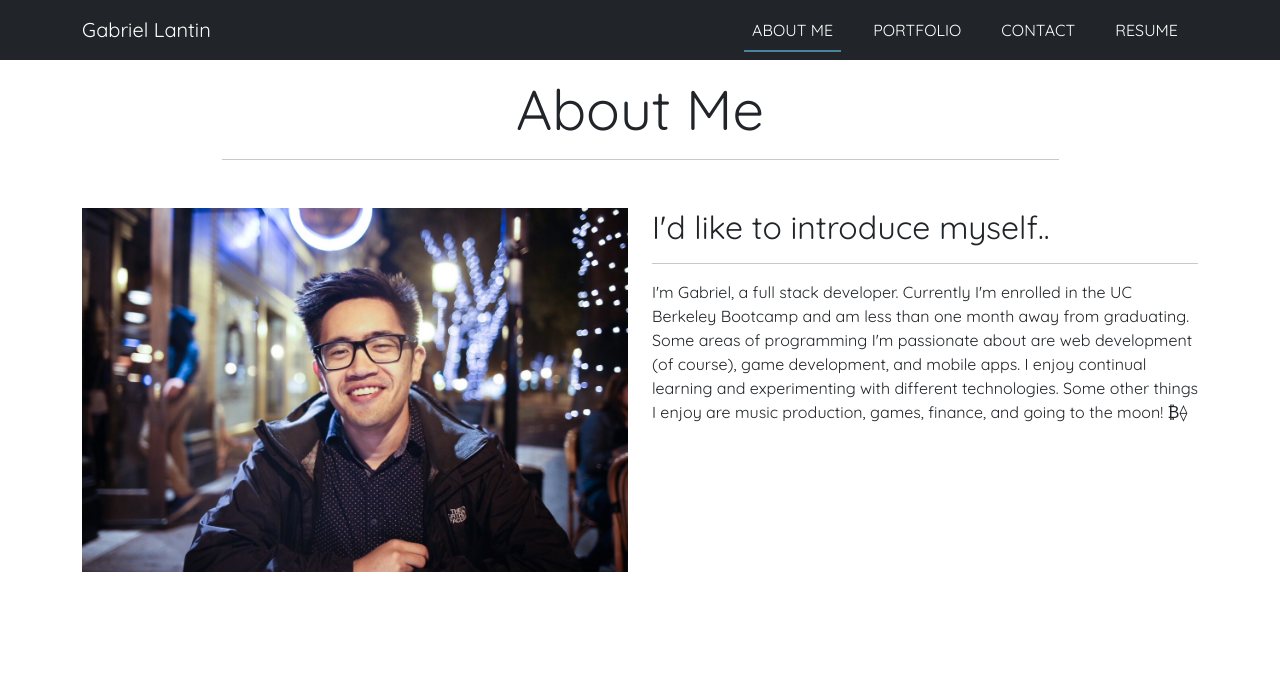
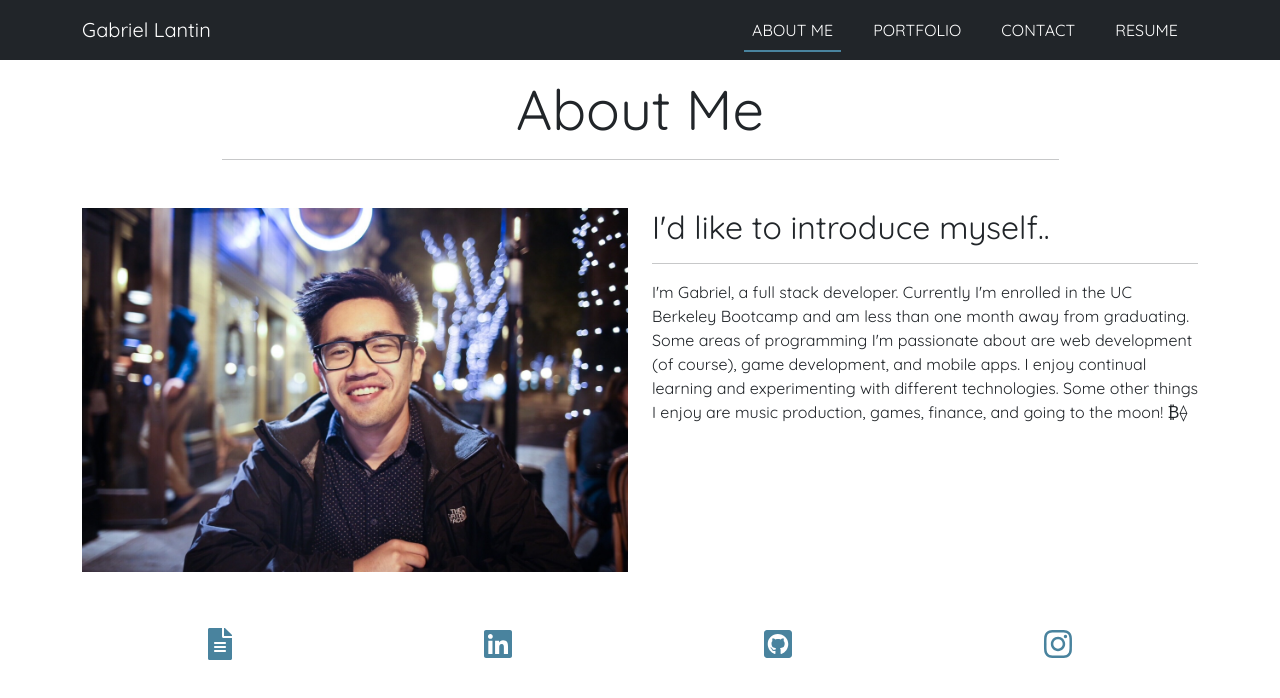
Before and after one commit to mushymane/react-portfolio, a React (Create React App) app: page / in a window 1280 px wide. Shown: the top 698 px of the page. Built offline with nearby package versions, Linux system fonts and the light colour scheme; a web font is replaced by a local one.

Commit message:
implemented footer

```diff
--- a/package.json
+++ b/package.json
@@ -4,6 +4,7 @@
   "private": true,
   "dependencies": {
     "@fortawesome/fontawesome-svg-core": "^1.2.36",
+    "@fortawesome/free-brands-svg-icons": "^5.15.4",
     "@fortawesome/free-solid-svg-icons": "^5.15.4",
     "@fortawesome/react-fontawesome": "^0.1.16",
     "@testing-library/jest-dom": "^5.15.0",
--- a/src/App.css
+++ b/src/App.css
@@ -8,6 +8,10 @@
 
 * {
   font-family: 'Quicksand', sans-serif;
+}
+
+a {
+  color: var(--primary-blue) !important;
 }
 
 button a {
--- /dev/null
+++ b/src/components/Footer.js
@@ -0,0 +1,19 @@
+import React from 'react';
+import { FontAwesomeIcon } from '@fortawesome/react-fontawesome';
+import { faFileAlt, faEnvelope } from '@fortawesome/free-solid-svg-icons';
+import { faLinkedin, faGithubSquare, faInstagram } from '@fortawesome/free-brands-svg-icons';
+import resume from '../Resume.pdf'
+
+const Footer = () => {
+    return (
+        <div className="container d-flex justify-content-around mx-auto my-2">
+            <a href={resume} target="_blank"><FontAwesomeIcon icon={faFileAlt} size="2x" /></a>
+            <a href="https://www.linkedin.com/in/luigilantin/" target="_blank"><FontAwesomeIcon icon={faLinkedin} size="2x" /></a>
+            <a href="https://github.com/mushymane" target="_blank"><FontAwesomeIcon icon={faGithubSquare} size="2x" /></a>
+            <a href="https://www.instagram.com/yeahdazright/" target="_blank"><FontAwesomeIcon icon={faInstagram} size="2x" /></a>
+            {/* <p><FontAwesomeIcon icon={faEnvelope} size="2x" /> lantinluigi@gmail.com</p> */}
+        </div>
+    )
+}
+
+export default Footer;
--- a/src/components/PortfolioContainer.js
+++ b/src/components/PortfolioContainer.js
@@ -1,5 +1,6 @@
 import React, { useState } from 'react';
 import Navbar from './Navbar';
+import Footer from './Footer';
 import About from './pages/About';
 import Portfolio from './pages/Portfolio';
 // import Contact from './pages/Contact';
@@ -29,7 +30,7 @@ export default function PortfolioContainer() {
         <div>
             <Navbar currentPage={currentPage} handlePageChange={handlePageChange} />
             {renderPage()}
-            {/* <Footer /> */}
+            <Footer />
         </div>
     )
 }
--- a/src/components/pages/About.js
+++ b/src/components/pages/About.js
@@ -6,15 +6,15 @@ export default function About() {
         <div className="mt-3 pb-5 container" id="about">
             <div className="post-heading text-center">
                 <h3 className="display-4 font-weight-bold">About Me</h3>
-            <hr className="w-75 mx-auto mb-5"/>
+                <hr className="w-75 mx-auto mb-5" />
             </div>
             <div className="row">
                 <div className="col-lg-6 col-md-6 col-12">
-                <img src={pic} className="img-fluid" alt="meow"/>
+                    <img src={pic} className="img-fluid" alt="meow" />
                 </div>
                 <div className="col-lg-6 col-md-6 col-12">
                     <h2>I'd like to introduce myself..</h2>
-                <hr/>
+                    <hr />
                     <p>I'm Gabriel, a full stack developer. Currently I'm enrolled in the UC Berkeley Bootcamp and am less than one month away from graduating.
                         Some areas of programming I'm passionate about are web development (of course), game development, and
                         mobile apps. I enjoy continual learning and experimenting with different technologies. Some other things I enjoy
```
Also changed, not shown: 2 other files (tests, documents, lock files or other folders). Lines whose indentation alone changed are shown as unchanged.
